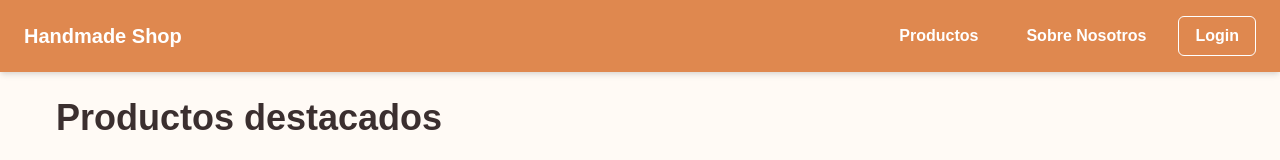
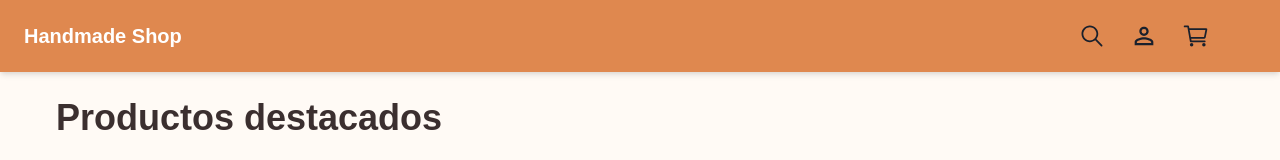
Before and after one commit to danifer24/handmade-shop, a React app in the folder frontend/: page / in a window 1280 px wide. Shown: the top 160 px of the page. Built offline with nearby package versions, Linux system fonts and the light colour scheme; the HTML template or start-up script is replaced by a standard one.

Commit message:
Update dependencies and improve the Header component with navigation and new icons

```diff
--- a/frontend/package.json
+++ b/frontend/package.json
@@ -10,6 +10,7 @@
     "preview": "vite preview"
   },
   "dependencies": {
+    "@chakra-ui/icons": "^2.2.4",
     "@chakra-ui/react": "^2.10.9",
     "@emotion/react": "^11.14.0",
     "@emotion/styled": "^11.14.1",
@@ -17,6 +18,7 @@
     "framer-motion": "^12.23.24",
     "react": "^19.2.0",
     "react-dom": "^19.2.0",
+    "react-icons": "^5.5.0",
     "react-redux": "^9.2.0",
     "react-router-dom": "^7.9.6"
   },
--- a/frontend/src/components/layout/Header.jsx
+++ b/frontend/src/components/layout/Header.jsx
@@ -1,20 +1,42 @@
-import { Box, Flex, Text, Button } from "@chakra-ui/react";
+import { Box, Flex, Text, Button, HStack, Icon, Heading } from "@chakra-ui/react";
+import { NavLink } from "react-router-dom";
+import { IoIosSearch } from "react-icons/io";
+import { MdOutlinePersonOutline } from "react-icons/md";
+import { IoCartOutline } from "react-icons/io5";
+
 
 export default function Header() {
   return (
-    <Box bg="brand.500" color="white" px={6} py={4} boxShadow="md">
+    <Box as="header" bg="brand.500" color="white" px={6} py={4} boxShadow="md">
       <Flex justify="space-between" align="center">
-        <Text fontSize="xl" fontWeight="bold">
-          Handmade Shop
-        </Text>
+        <Heading size="md"><NavLink to="/">Handmade Shop</NavLink></Heading>
 
-        <Flex gap={4}>
-          <Button variant="ghost" color="white">Productos</Button>
-          <Button variant="ghost" color="white">Sobre Nosotros</Button>
-          <Button variant="outline" color="white" borderColor="white">
-            Login
+        <HStack spacing={3} display={{ md: "flex" }} pr={10}>
+          <Button variant={"ghost"} p={0}>
+            <Icon
+              as={IoIosSearch}
+              boxSize={7}
+              _hover={{ transform: "scale(1.15)" }}
+              transition="0.15s"
+            />
           </Button>
-        </Flex>
+          <Button as={NavLink} to={"/login"} variant={"ghost"} p={0}>
+            <Icon
+              as={MdOutlinePersonOutline}
+              boxSize={7}
+              _hover={{ transform: "scale(1.15)" }}
+              transition="0.15s"
+            />
+          </Button>
+          <Button as={NavLink} to={"/cart"} variant={"ghost"} p={0}>
+            <Icon
+              as={IoCartOutline}
+              boxSize={7}
+              _hover={{ transform: "scale(1.15)" }}
+              transition="0.15s"
+            />
+          </Button>
+        </HStack>
       </Flex>
     </Box>
   );
```
Also changed, not shown: 2 other files (tests, documents, lock files or other folders).
